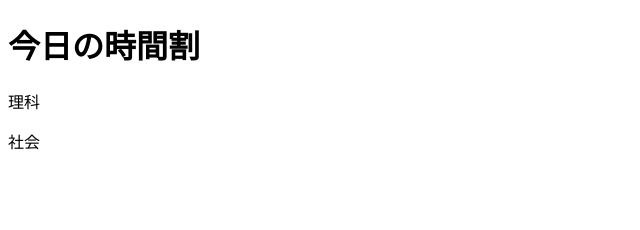
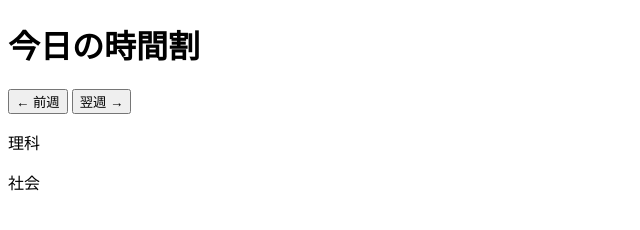
Before and after one commit to 6-Yamada-9/timetable, a plain HTML site: page index.html in a window 1280 px wide. Shown: the whole page, without its empty margins (0-640 px from the left). Drawn offline with Linux system fonts and the light colour scheme.

Commit message:
Update index.html

```diff
--- a/index.html
+++ b/index.html
@@ -7,6 +7,8 @@
 </head>
 <body>
   <h1>今日の時間割</h1>
+ <button onclick="changeWeek(-1)">← 前週</button>
+<button onclick="changeWeek(1)">翌週 →</button>
   <div id="schedule">読み込み中...</div>
 
   <script src="script.js"></script>
```
